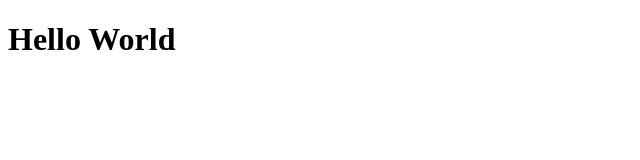
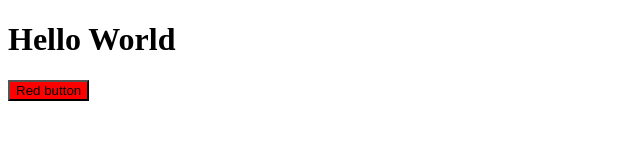
Before and after one commit to neveganv/GitHubTest, a plain HTML site: page index.html in a window 1280 px wide. Shown: the whole page, without its empty margins (0-640 px from the left). Drawn offline with Linux system fonts and the light colour scheme.

Commit message:
added red button
closes #1

```diff
--- a/index.html
+++ b/index.html
@@ -9,5 +9,6 @@
 <body>
     <h1>Hello World
     </h1>
+    <button style="background-color: red;">Red button</button>
 </body>
 </html>
```
